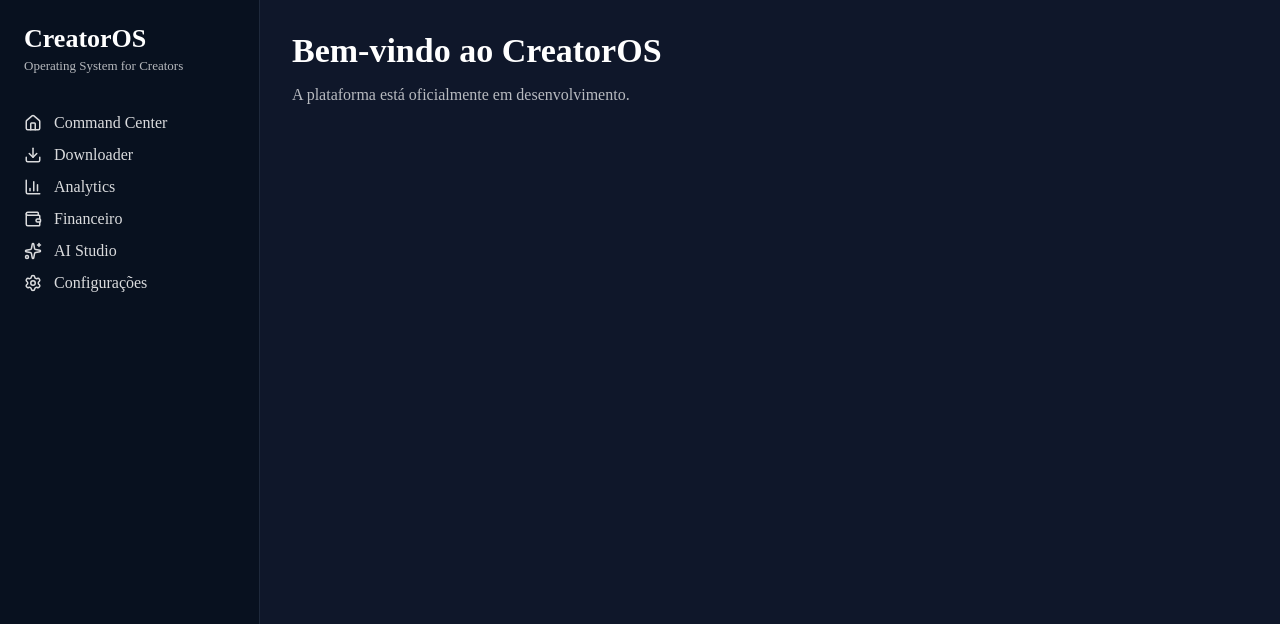
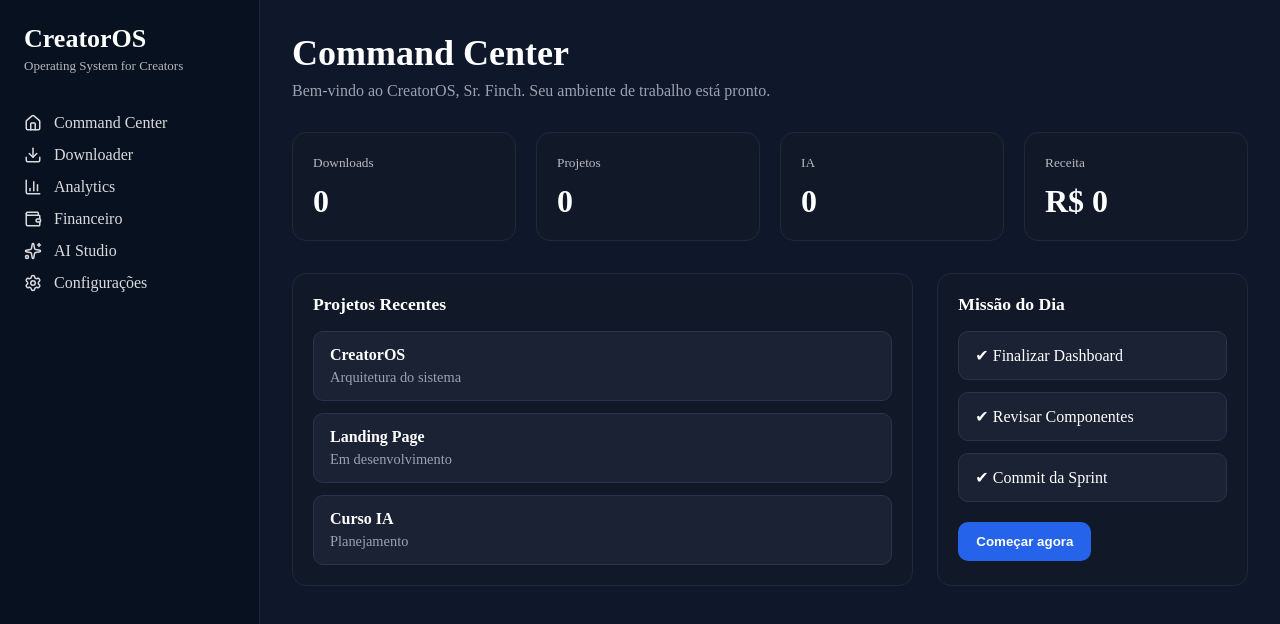
Before and after one commit to pedro-ferreira01/creator-os, a Next.js app in the folder apps/web/: page / in a window 1280 px wide. Shown: the top 624 px of the page. Built offline with nearby package versions, Linux system fonts and the light colour scheme.

Commit message:
feat(command-center): improve dashboard layout and design foundation

```diff
--- a/apps/web/app/layout.tsx
+++ b/apps/web/app/layout.tsx
@@ -1,6 +1,7 @@
 import type { Metadata } from "next";
 import localFont from "next/font/local";
 import "./globals.css";
+import "../styles/dashboard.css";
 
 const geistSans = localFont({
   src: "./fonts/GeistVF.woff",
--- a/apps/web/app/page.tsx
+++ b/apps/web/app/page.tsx
@@ -1,24 +1,10 @@
+import Dashboard from "@/components/dashboard/Dashboard";
 import Shell from "@/components/layout/Shell";
 
 export default function Home() {
   return (
     <Shell>
-      <h1
-        style={{
-          fontSize: 34,
-          marginBottom: 16,
-        }}
-      >
-        Bem-vindo ao CreatorOS
-      </h1>
-
-      <p
-        style={{
-          opacity: 0.7,
-        }}
-      >
-        A plataforma está oficialmente em desenvolvimento.
-      </p>
+      <Dashboard />
     </Shell>
   );
 }
--- /dev/null
+++ b/apps/web/components/dashboard/Dashboard.tsx
@@ -0,0 +1,58 @@
+import Button from "@/components/ui/Button";
+import Card from "@/components/ui/Card";
+import StatCard from "@/components/ui/StatCard";
+
+export default function Dashboard() {
+  return (
+    <>
+      <div className="dashboard-header">
+        <h1 className="page-title">Command Center</h1>
+
+        <p className="page-subtitle">
+          Bem-vindo ao CreatorOS, Sr. Finch. Seu ambiente de trabalho está
+          pronto.
+        </p>
+      </div>
+
+      <div className="stats-grid">
+        <StatCard title="Downloads" value="0" />
+        <StatCard title="Projetos" value="0" />
+        <StatCard title="IA" value="0" />
+        <StatCard title="Receita" value="R$ 0" />
+      </div>
+
+      <div className="dashboard-grid">
+        <Card title="Projetos Recentes">
+          <div className="list">
+            <div className="list-item">
+              <strong>CreatorOS</strong>
+              <span>Arquitetura do sistema</span>
+            </div>
+
+            <div className="list-item">
+              <strong>Landing Page</strong>
+              <span>Em desenvolvimento</span>
+            </div>
+
+            <div className="list-item">
+              <strong>Curso IA</strong>
+              <span>Planejamento</span>
+            </div>
+          </div>
+        </Card>
+
+        <Card title="Missão do Dia">
+          <div className="list">
+            <div className="list-item">✔ Finalizar Dashboard</div>
+            <div className="list-item">✔ Revisar Componentes</div>
+            <div className="list-item">✔ Commit da Sprint</div>
+          </div>
+
+          <div style={{ marginTop: 20 }}>
+            <Button>Começar agora</Button>
+          </div>
+        </Card>
+      </div>
+    </>
+  );
+}
--- /dev/null
+++ b/apps/web/components/ui/Button.tsx
@@ -0,0 +1,7 @@
+type ButtonProps = {
+  children: React.ReactNode;
+};
+
+export default function Button({ children }: ButtonProps) {
+  return <button className="button-primary">{children}</button>;
+}
--- /dev/null
+++ b/apps/web/components/ui/Card.tsx
@@ -0,0 +1,13 @@
+type CardProps = {
+  title: string;
+  children: React.ReactNode;
+};
+
+export default function Card({ title, children }: CardProps) {
+  return (
+    <section className="card">
+      <h3 className="card-title">{title}</h3>
+      {children}
+    </section>
+  );
+}
--- /dev/null
+++ b/apps/web/components/ui/StatCard.tsx
@@ -0,0 +1,27 @@
+type Props = {
+  title: string;
+  value: string;
+};
+
+export default function StatCard({ title, value }: Props) {
+  return (
+    <div className="card">
+      <small
+        style={{
+          opacity: 0.7,
+        }}
+      >
+        {title}
+      </small>
+
+      <h2
+        style={{
+          marginTop: 12,
+          fontSize: 32,
+        }}
+      >
+        {value}
+      </h2>
+    </div>
+  );
+}
--- /dev/null
+++ b/apps/web/styles/dashboard.css
@@ -0,0 +1,86 @@
+.page-title {
+  font-size: 2.25rem;
+  font-weight: 700;
+  margin-bottom: .5rem;
+}
+
+.page-subtitle {
+  color: #9ca3af;
+  margin-bottom: 2rem;
+}
+
+.stats-grid {
+  display: grid;
+  grid-template-columns: repeat(auto-fit, minmax(220px, 1fr));
+  gap: 20px;
+  margin-bottom: 2rem;
+}
+
+.card {
+  background: #111827;
+  border: 1px solid #1f2937;
+  border-radius: 14px;
+  padding: 20px;
+}
+
+.card-title {
+  font-size: 1.1rem;
+  font-weight: 600;
+  margin-bottom: 16px;
+}
+
+.button-primary {
+  background: #2563eb;
+  color: white;
+  border: none;
+  border-radius: 10px;
+  padding: 12px 18px;
+  cursor: pointer;
+  font-weight: 600;
+}
+
+.button-primary:hover {
+  opacity: .9;
+}
+
+.dashboard-header {
+  margin-bottom: 2rem;
+}
+
+.dashboard-section {
+  margin-top: 2rem;
+}
+
+.dashboard-grid {
+  display: grid;
+  gap: 24px;
+}
+
+@media (min-width: 1024px) {
+  .dashboard-grid {
+    grid-template-columns: 2fr 1fr;
+  }
+}
+
+.list {
+  display: flex;
+  flex-direction: column;
+  gap: 12px;
+}
+
+.list-item {
+  padding: 14px 16px;
+  border-radius: 10px;
+  background: #1a2233;
+  border: 1px solid #293548;
+}
+
+.list-item strong {
+  display: block;
+  margin-bottom: 4px;
+}
+
+.list-item span {
+  font-size: .9rem;
+  color: #9ca3af;
+}
```
